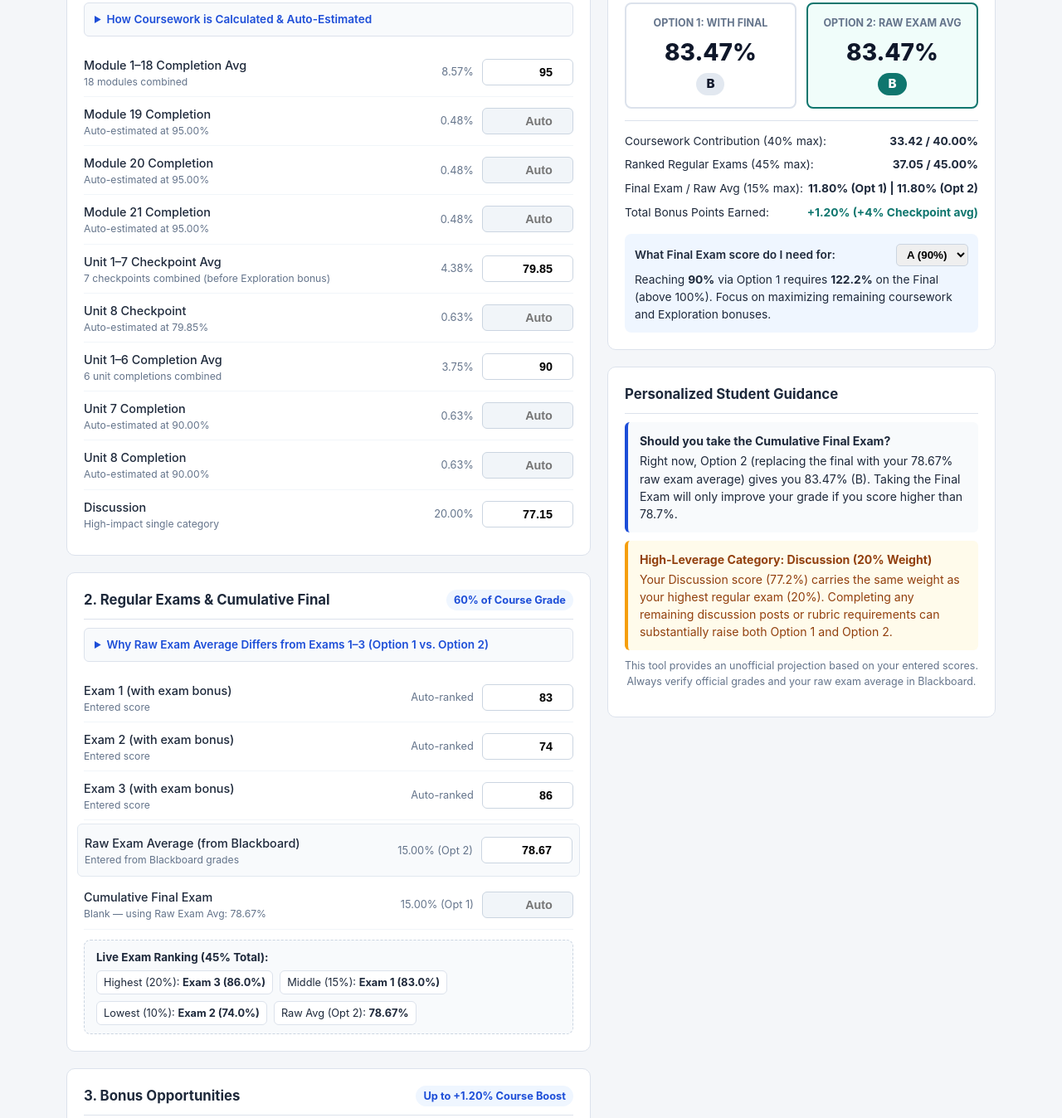
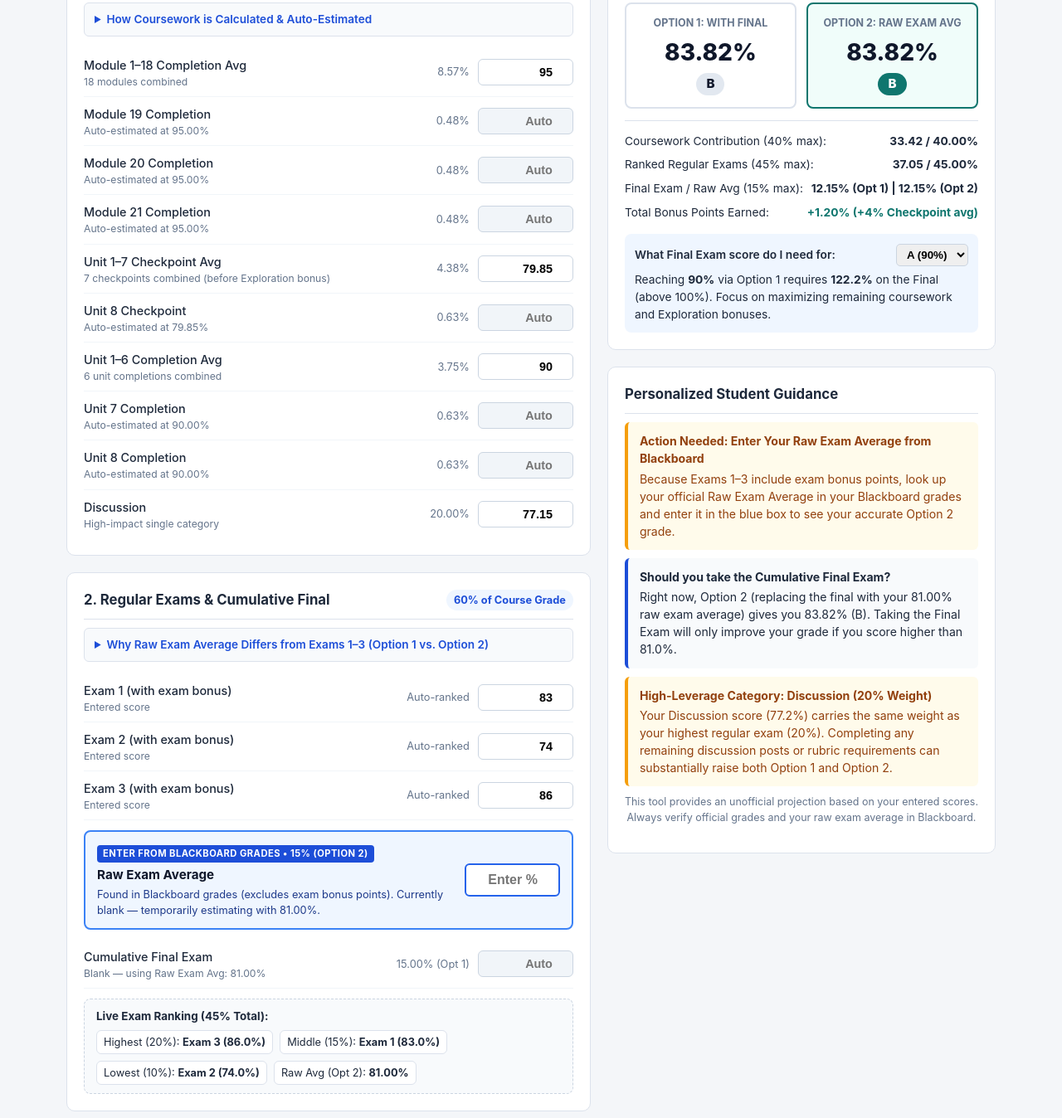
Before and after one commit to carpent-umbc/chem101-calculator, a plain HTML site: page index.html in a window 1280 px wide. Shown: the part 204-1552 px from the top of the page at 83% size. Drawn offline with Linux system fonts and the light colour scheme.

Commit message:
Enhance user input handling and storage management
Added clear all button and updated input placeholders for better user guidance. Modified local storage keys for state management.

```diff
--- a/index.html
+++ b/index.html
@@ -56,6 +56,11 @@
       font-size: 0.9rem;
       color: var(--muted);
     }
+    .header-actions {
+      display: flex;
+      gap: 8px;
+      flex-wrap: wrap;
+    }
     .btn-reset {
       background: #fff;
       border: 1px solid var(--border);
@@ -67,6 +72,17 @@
       font-weight: 600;
     }
     .btn-reset:hover { background: #f8fafc; }
+    .btn-clear {
+      background: var(--primary-soft);
+      border: 1px solid #bfdbfe;
+      color: var(--primary);
+      padding: 8px 14px;
+      border-radius: 6px;
+      cursor: pointer;
+      font-size: 0.85rem;
+      font-weight: 600;
+    }
+    .btn-clear:hover { background: #dbeafe; }
     .grid {
       display: grid;
       grid-template-columns: 1.35fr 1fr;
@@ -145,19 +161,53 @@
     }
     .row-item {
       display: grid;
-      grid-template-columns: 1fr 105px 110px;
+      grid-template-columns: 1fr 105px 115px;
       gap: 10px;
       align-items: center;
       padding: 8px 0;
       border-bottom: 1px solid #f1f5f9;
     }
     .row-item:last-child { border-bottom: none; }
-    .row-item.highlight-row {
-      background: #f8fafc;
-      margin: 4px -8px;
-      padding: 10px 8px;
-      border-radius: 6px;
-      border: 1px solid #e2e8f0;
+    .bb-raw-card {
+      background: #eff6ff;
+      border: 2px solid #3b82f6;
+      border-radius: 8px;
+      padding: 12px 14px;
+      margin: 12px 0;
+      display: grid;
+      grid-template-columns: 1fr 115px;
+      gap: 12px;
+      align-items: center;
+    }
+    .bb-raw-badge {
+      display: inline-block;
+      background: #1d4ed8;
+      color: #fff;
+      font-size: 0.7rem;
+      font-weight: 700;
+      text-transform: uppercase;
+      letter-spacing: 0.04em;
+      padding: 2px 7px;
+      border-radius: 4px;
+      margin-bottom: 4px;
+    }
+    .bb-raw-title {
+      font-size: 0.95rem;
+      font-weight: 700;
+      color: #0f172a;
+      display: block;
+    }
+    .bb-raw-desc {
+      font-size: 0.8rem;
+      color: #1e3a8a;
+      display: block;
+      margin-top: 2px;
+    }
+    .bb-raw-card input[type="number"] {
+      background: #ffffff;
+      border: 2px solid #2563eb;
+      font-size: 1rem;
+      padding: 9px 10px;
     }
     .item-label {
       font-size: 0.9rem;
@@ -365,7 +415,10 @@
       <h1>FA26 CHEM 101 — Final Grade Estimator & Decision Guide</h1>
       <p>Enter scores from 0–100. Leave upcoming items blank to auto-estimate from your current category average.</p>
     </div>
-    <button class="btn-reset" onclick="resetDefaults()">Reset to Sample Data</button>
+    <div class="header-actions">
+      <button class="btn-clear" onclick="clearAll()">Clear All Inputs</button>
+      <button class="btn-reset" onclick="resetDefaults()">Reset to Sample Data</button>
+    </div>
   </header>
 
   <div class="grid">
@@ -387,7 +440,7 @@
         <div class="row-item">
           <div><span class="item-label">Module 1–18 Completion Avg</span><span class="item-sub">18 modules combined</span></div>
           <div class="item-weight">8.57%</div>
-          <input type="number" id="mod1_18" min="0" max="100" step="0.01" oninput="recalc()" />
+          <input type="number" id="mod1_18" min="0" max="100" step="0.01" placeholder="0–100" oninput="recalc()" />
         </div>
         <div class="row-item">
           <div><span class="item-label">Module 19 Completion</span><span class="item-sub" id="hint_mod19"></span></div>
@@ -408,7 +461,7 @@
         <div class="row-item">
           <div><span class="item-label">Unit 1–7 Checkpoint Avg</span><span class="item-sub">7 checkpoints combined (before Exploration bonus)</span></div>
           <div class="item-weight">4.38%</div>
-          <input type="number" id="cp1_7" min="0" max="100" step="0.01" oninput="recalc()" />
+          <input type="number" id="cp1_7" min="0" max="100" step="0.01" placeholder="0–100" oninput="recalc()" />
         </div>
         <div class="row-item">
           <div><span class="item-label">Unit 8 Checkpoint</span><span class="item-sub" id="hint_cp8"></span></div>
@@ -419,7 +472,7 @@
         <div class="row-item">
           <div><span class="item-label">Unit 1–6 Completion Avg</span><span class="item-sub">6 unit completions combined</span></div>
           <div class="item-weight">3.75%</div>
-          <input type="number" id="uc1_6" min="0" max="100" step="0.01" oninput="recalc()" />
+          <input type="number" id="uc1_6" min="0" max="100" step="0.01" placeholder="0–100" oninput="recalc()" />
         </div>
         <div class="row-item">
           <div><span class="item-label">Unit 7 Completion</span><span class="item-sub" id="hint_uc7"></span></div>
@@ -435,7 +488,7 @@
         <div class="row-item">
           <div><span class="item-label">Discussion</span><span class="item-sub">High-impact single category</span></div>
           <div class="item-weight">20.00%</div>
-          <input type="number" id="discussion" min="0" max="100" step="0.01" oninput="recalc()" />
+          <input type="number" id="discussion" min="0" max="100" step="0.01" placeholder="0–100" oninput="recalc()" />
         </div>
       </div>
 
@@ -471,13 +524,16 @@
           <input type="number" id="exam3" min="0" max="100" step="0.01" placeholder="Auto" oninput="recalc()" />
         </div>
 
-        <div class="row-item highlight-row">
+        <!-- DEDICATED BLACKBOARD RAW EXAM AVERAGE INPUT -->
+        <div class="bb-raw-card">
           <div>
-            <span class="item-label">Raw Exam Average (from Blackboard)</span>
-            <span class="item-sub" id="hint_raw">Found in Blackboard grades (excludes exam bonus points)</span>
+            <span class="bb-raw-badge">Enter from Blackboard Grades • 15% (Option 2)</span>
+            <span class="bb-raw-title">Raw Exam Average</span>
+            <span class="bb-raw-desc" id="hint_raw">Look up "Raw Exam Average" in your Blackboard grades (this excludes exam bonus points and is different from the average of Exams 1–3).</span>
           </div>
-          <div class="item-weight">15.00% (Opt 2)</div>
-          <input type="number" id="rawExamAvgInput" min="0" max="100" step="0.01" placeholder="Auto" oninput="recalc()" />
+          <div>
+            <input type="number" id="rawExamAvgInput" min="0" max="100" step="0.01" placeholder="Enter %" oninput="recalc()" />
+          </div>
         </div>
 
         <div class="row-item">
@@ -602,7 +658,7 @@
     uc1_6: 90, uc7: "", uc8: "",
     discussion: 77.15,
     exam1: 83, exam2: 74, exam3: 86,
-    rawExamAvgInput: 78.67,
+    rawExamAvgInput: "",
     finalExam: "",
     b_pre: true, b_post: true, b_u1: true, b_u4: true, b_u6: true, b_u8: true
   };
@@ -628,12 +684,19 @@
     const val = getNum(id);
     if (val === null) {
       el.classList.add("is-auto");
-      if (hintEl) hintEl.textContent = `${autoPrefix} ${fallback.toFixed(2)}%`;
+      if (hintEl && id !== "rawExamAvgInput") {
+        hintEl.textContent = `${autoPrefix} ${fallback.toFixed(2)}%`;
+      } else if (hintEl && id === "rawExamAvgInput") {
+        hintEl.textContent = `Found in Blackboard grades (excludes exam bonus points). Currently blank — temporarily estimating with ${fallback.toFixed(2)}%.`;
+      }
       return fallback;
     } else {
       el.classList.remove("is-auto");
-      if (hintEl && id !== "rawExamAvgInput") hintEl.textContent = "Entered score";
-      if (hintEl && id === "rawExamAvgInput") hintEl.textContent = "Entered from Blackboard grades";
+      if (hintEl && id !== "rawExamAvgInput") {
+        hintEl.textContent = "Entered score";
+      } else if (hintEl && id === "rawExamAvgInput") {
+        hintEl.textContent = "Using your entered Blackboard Raw Exam Average.";
+      }
       return val;
     }
   }
@@ -699,13 +762,7 @@
       sortedExams[2].score * 0.10;
 
     const calcExamAvg = (e1 + e2 + e3) / 3;
-    const rawExamAvg = resolveField(
-      "rawExamAvgInput",
-      calcExamAvg,
-      "hint_raw",
-      "Blank — using Exams 1–3 avg:"
-    );
-
+    const rawExamAvg = resolveField("rawExamAvgInput", calcExamAvg, "hint_raw");
     const finalScore = resolveField("finalExam", rawExamAvg, "hint_final", "Blank — using Raw Exam Avg:");
 
     // Options
@@ -758,8 +815,8 @@
     if (!rawEntered) {
       tips.push({
         type: "warn",
-        title: "Enter Your Raw Exam Average from Blackboard",
-        body: "Because Exams 1–3 include exam bonus points, look up your official Raw Exam Average in your Blackboard grades and enter it above for an accurate Option 2 estimate."
+        title: "Action Needed: Enter Your Raw Exam Average from Blackboard",
+        body: "Because Exams 1–3 include exam bonus points, look up your official Raw Exam Average in your Blackboard grades and enter it in the blue box to see your accurate Option 2 grade."
       });
     }
 
@@ -818,13 +875,13 @@
       const el = document.getElementById(k);
       state[k] = el.type === "checkbox" ? el.checked : el.value;
     });
-    try { localStorage.setItem("chem101_calc_v3", JSON.stringify(state)); } catch (e) {}
+    try { localStorage.setItem("chem101_calc_v4", JSON.stringify(state)); } catch (e) {}
   }
 
   function loadState() {
     let state = DEFAULTS;
     try {
-      const saved = localStorage.getItem("chem101_calc_v3");
+      const saved = localStorage.getItem("chem101_calc_v4");
       if (saved) state = { ...DEFAULTS, ...JSON.parse(saved) };
     } catch (e) {}
 
@@ -837,8 +894,17 @@
   }
 
   function resetDefaults() {
-    try { localStorage.removeItem("chem101_calc_v3"); } catch (e) {}
+    try { localStorage.removeItem("chem101_calc_v4"); } catch (e) {}
     loadState();
+  }
+
+  function clearAll() {
+    Object.keys(DEFAULTS).forEach(k => {
+      const el = document.getElementById(k);
+      if (el.type === "checkbox") el.checked = false;
+      else el.value = "";
+    });
+    recalc();
   }
 
   loadState();
```
